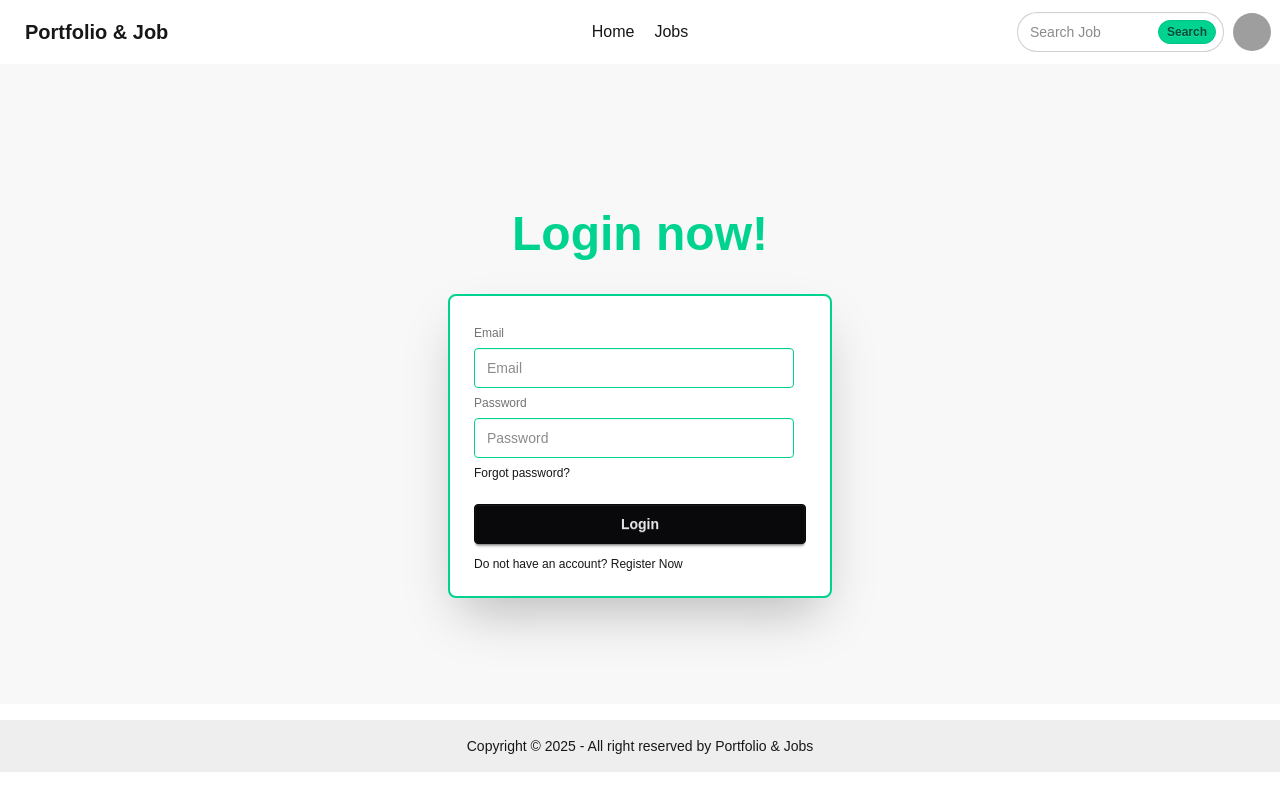
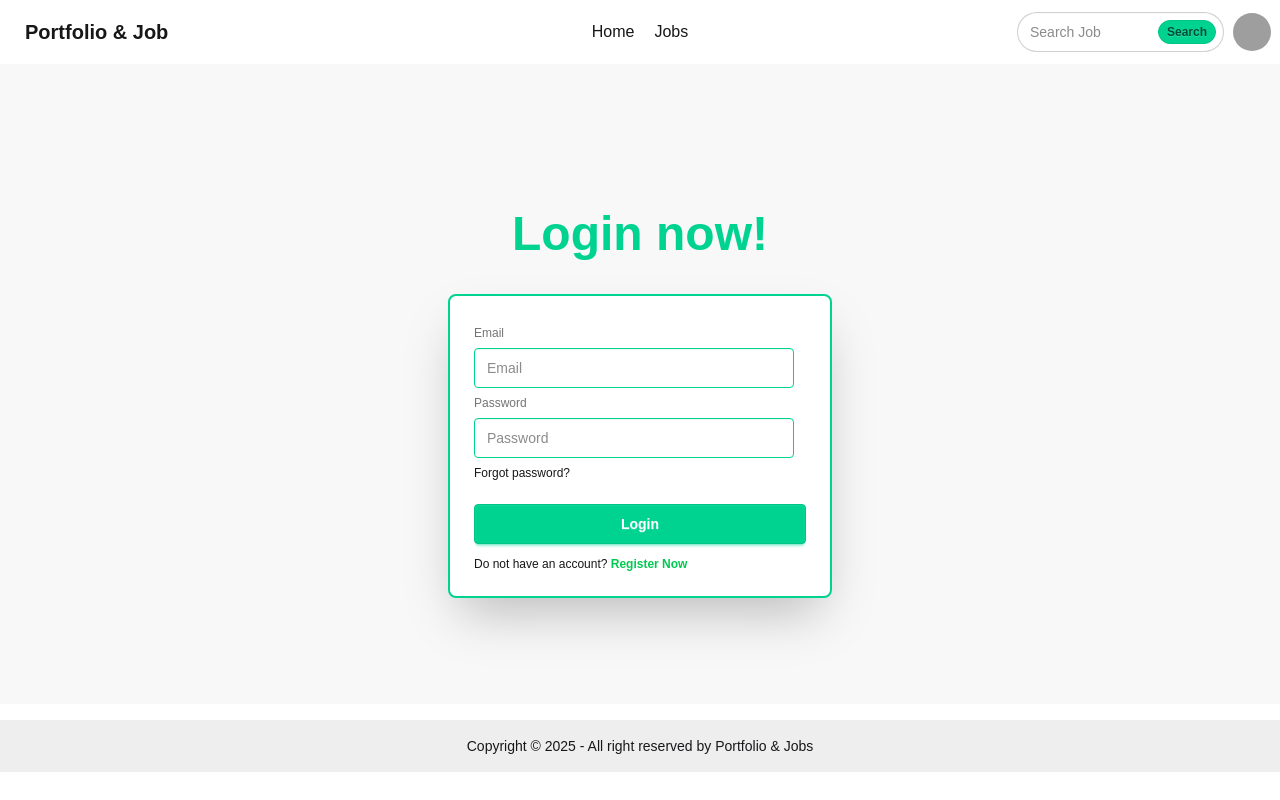
Before and after one commit to Shakib-Shajid/portfolio_jobsearch, a Next.js app: page /login in a window 1280 px wide. Built offline with nearby package versions, Linux system fonts and the light colour scheme; grey boxes are pictures that could not be loaded.

Commit message:
login bugs fixed

```diff
--- a/src/app/components/jobList.jsx
+++ b/src/app/components/jobList.jsx
@@ -35,7 +35,7 @@ const JobList = () => {
     Swal.fire({
       position: "top-end",
       icon: "success",
-      title: "Your work has been saved",
+      title: "Applied Successfully",
       showConfirmButton: false,
       timer: 1500
     });
--- a/src/app/login/page.jsx
+++ b/src/app/login/page.jsx
@@ -5,12 +5,12 @@ const page = () => {
     return (
         <div>
             <div className="hero bg-base-200">
-                <div className="hero-content flex-col mt-10 h-[100vh] lg:h-[75vh]">
+                <div className="hero-content flex-col mt-10 h-[75vh]">
                     <div className="text-center lg:text-left">
                         <h1 className="text-5xl font-bold text-success mb-5">Login now!</h1>
 
                     </div>
-                    <div className="card bg-base-100 w-96 shadow-2xl border-success border-2">
+                    <div className="card bg-base-100 w-80 md:w-96 shadow-2xl border-success border-2">
                         <div className="card-body">
                             <form className="fieldset">
                                 <label className="label">Email</label>
@@ -18,9 +18,9 @@ const page = () => {
                                 <label className="label">Password</label>
                                 <input type="password" className="input input-success" placeholder="Password" />
                                 <div><a className="link link-hover">Forgot password?</a></div>
-                                <button className="btn btn-neutral mt-4">Login</button>
+                                <button className="btn btn-success mt-4 text-white">Login</button>
                             </form>
-                            <p className='text-xs'>Do not have an account? <Link href="/register">Register Now</Link></p>
+                            <p className='text-xs'>Do not have an account? <Link href="/register" className='text-green-500 font-bold'>Register Now</Link></p>
                         </div>
                     </div>
                 </div>
--- a/src/app/register/page.jsx
+++ b/src/app/register/page.jsx
@@ -10,7 +10,7 @@ const page = () => {
                         <h1 className="text-5xl font-bold text-primary mb-5">Register now!</h1>
 
                     </div>
-                    <div className="card bg-base-100 w-96 shadow-2xl border-primary border-2">
+                    <div className="card bg-base-100 w-80 md:w-96 shadow-2xl border-primary border-2">
                         <div className="card-body">
                             <form className="fieldset">
                                 <label className="label">Name</label>
@@ -31,9 +31,9 @@ const page = () => {
                                     <label className="label">Max size 2MB</label>
                                 </fieldset>
 
-                                <button className="btn btn-primary mt-4">Register</button>
+                                <button className="btn btn-primary mt-4 text-white">Register</button>
                             </form>
-                            <p className='text-xs'>Already have an account? <Link href="/login">Login Now</Link></p>
+                            <p className='text-xs'>Already have an account? <Link href="/login" className='text-primary font-bold'>Login Now</Link></p>
                         </div>
                     </div>
                 </div>
```
